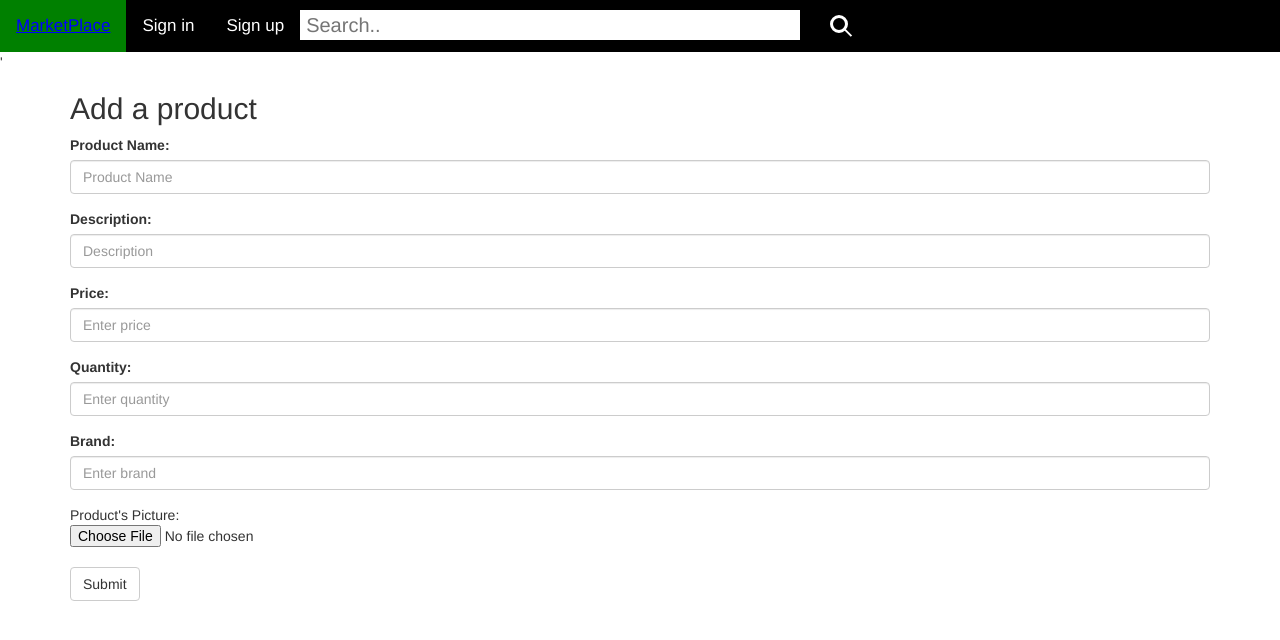
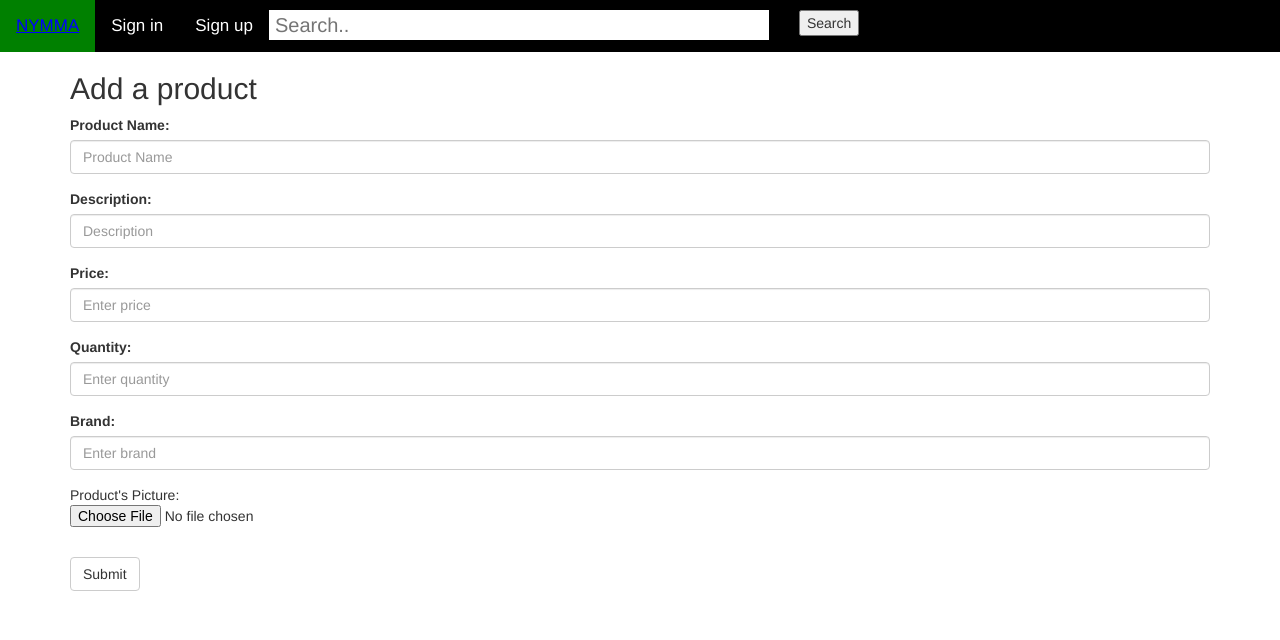
Before and after one commit to yasminemohamedsalah/MarketPlace, a PHP site: page /addproduct.php in a window 1280 px wide. Shown: the top 640 px of the page. Run offline with PHP 8.4, Linux system fonts and the light colour scheme.

Commit message:
Update menu.php

```diff
--- a/menu.php
+++ b/menu.php
@@ -1,4 +1,5 @@
-<html>
+
+
 <head>
 	<title>Home</title>
 	<link rel="stylesheet" type="text/css" href="menu.css">
@@ -15,65 +16,85 @@
 float: left;
 padding-top: 10px;
 }
+button{
+	margin-top: 10px;
+	}
 	</style>
 </head>
 <body>
 	<div class="topnav" id="myTopnav">
 			<?php
-				if(isset($_SESSION['fname'])&&$_SESSION['role']==0)
+
+      //custmor
+				if(isset($_SESSION['fname']) && $_SESSION['role']==0)
 				{
 					echo "<a href='home.php'> Home </a>";
 					echo "<img src='".$_SESSION['img']."' width=30>";
 					echo "<a href='profile.php'>" .$_SESSION['fname']. "</a>";
-					echo "<a href='messages.php'> Contact us </a>";
+					echo "<a href='adminchat	.php'> Contact us </a>";
 					echo "<a href='products.php'> Products </a>";
 					echo "<a href='cart.php'> Cart </a>";
 					echo "<a href='signout.php'> Sign out </a>";
-					echo "<input type='text' placeholder='Search..'>";
-					echo "<div id='magnifying-glass'> <a href=''></a></div>";
+					echo "<form action='search.php' method='post'>
+    					<input type='text' name='searchbar' placeholder='Search..'>
+    					<button type='submit' value='submit' name='submit' class='btn2'>Search</button>
+						</form>";
 
 				}
+				//admin
 			elseif (isset($_SESSION['fname'])&&$_SESSION['role']==1) {
 					echo "<a href='home.php'> Home </a>";
+					echo "<img src='".$_SESSION['img']."' width=30>";
 					echo "<a href='profile.php'>" .$_SESSION['fname']. "</a>";
 					echo "<a href='messages.php'> Messages </a>";
 					echo "<a href='addproduct.php'> Add Products </a>";
-					echo "<a href='deleteproduct.php'> Manage Products </a>";
+					echo "<a href='manageproducts.php'> Manage Products </a>";
 					echo "<a href='users.php'> Users </a>";
 					echo "<a href='signout.php'> Signout </a>";
-					echo "<input type='text' placeholder='Search..'>";
-					echo "<div id='magnifying-glass'> <a href=''></a></div>";
+					echo "<form action='search.php' method='post'>
+							<input type='text' name='searchbar' placeholder='Search..'>
+							<button type='submit' value='submit' name='submit' class='btn2'>Search</button>
+						</form>";
 				}
+				//HR
 				elseif (isset($_SESSION['fname'])&&$_SESSION['role']==2) {
 					echo "<a href='home.php'> Home </a>";
+					echo "<img src='".$_SESSION['img']."' width=30>";
 					echo "<a href='profile.php'>" .$_SESSION['fname']. "</a>";
 					echo "<a href='messages.php'> Messages </a>";
 					echo "<a href='penalty.php'> Add penalty </a>";
 					echo "<a href='signout.php'> Signout </a>";
-					echo "<input type='text' placeholder='Search..'>";
-					echo "<div id='magnifying-glass'> <a href=''></a></div>";
+					echo "<form action='search.php' method='post'>
+							<input type='text' name='searchbar' placeholder='Search..'>
+							<button type='submit' value='submit' name='submit' class='btn2'>Search</button>
+						</form>";
 				}
+				//Auditor
 				elseif (isset($_SESSION['fname'])&&$_SESSION['role']==3) {
 					echo "<a href='home.php'> Home </a>";
 					echo "<a href='profile.php'>" .$_SESSION['fname']. "</a>";
 					echo "<a href='messages.php'> Messages </a>";
 					echo "<a href='signout.php'> Signout </a>";
-					echo "<input type='text' placeholder='Search..'>";
-					echo "<div id='magnifying-glass'> <a href=''></a></div>";
+					echo "<form action='search.php' method='post'>
+    					<input type='text' name='searchbar' placeholder='Search..'>
+    					<button type='submit' value='submit' name='submit' class='btn2'>Search</button>
+						</form>";
 				}
 				else
 				{
-					echo "<a href='home.php'> MarketPlace </a>";
+					echo "<a href='home.php'> NYMMA </a>";
 					echo "<a href='signin.php'> Sign in </a>";
 					echo "<a href='projectbesmellah.php'> Sign up </a>";
-					echo "<input type='text' placeholder='Search..'>";
-					echo "<div id='magnifying-glass'> <a href=''></a></div>";
-					// echo "<span class='glyphicon glyphicon-search'></span>";
+					echo "<form action='search.php' method='post'>
+    					<input type='text' name='searchbar' placeholder='Search..'>
+    					<button type='submit' value='submit' name='submit' class='btn2'>Search</button>
+						</form>";
 
 				}
 				?>
 
 		</div>
 
+
 </body>
-</html>'
+</html>
```
